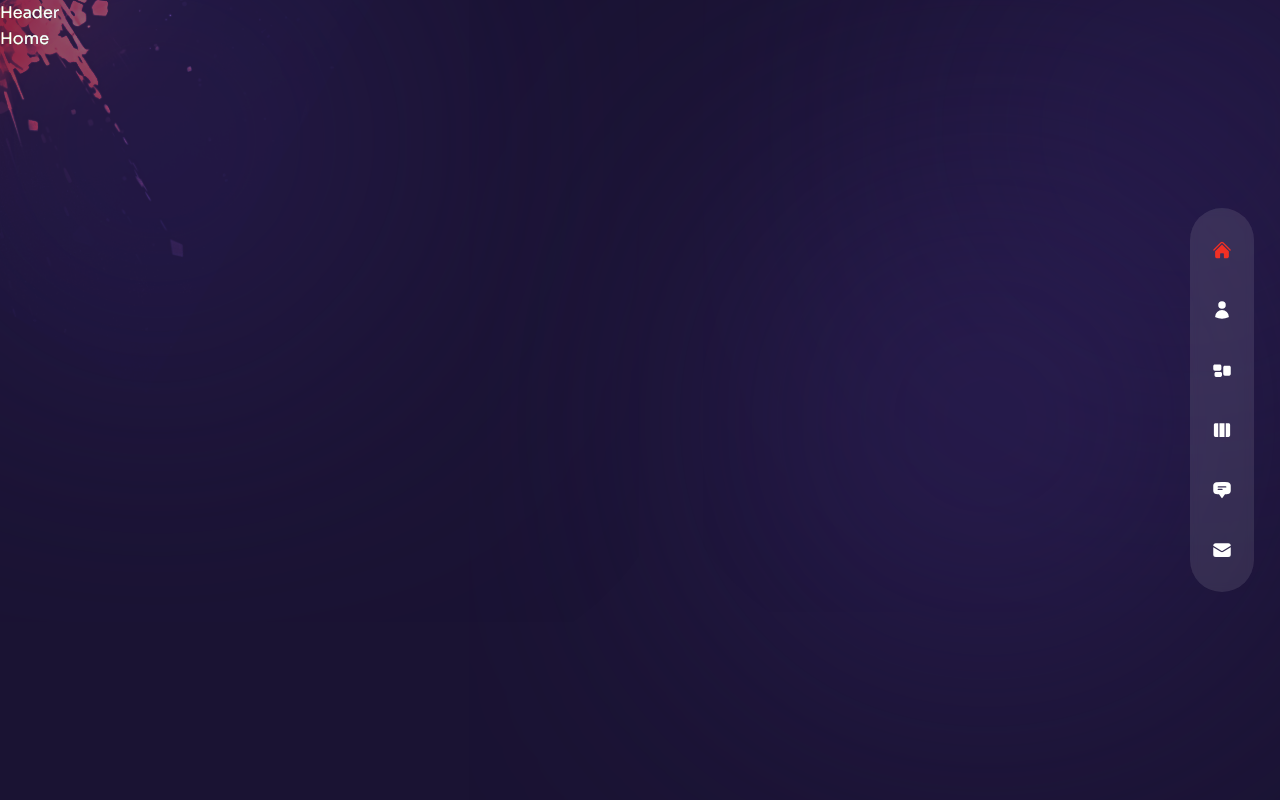
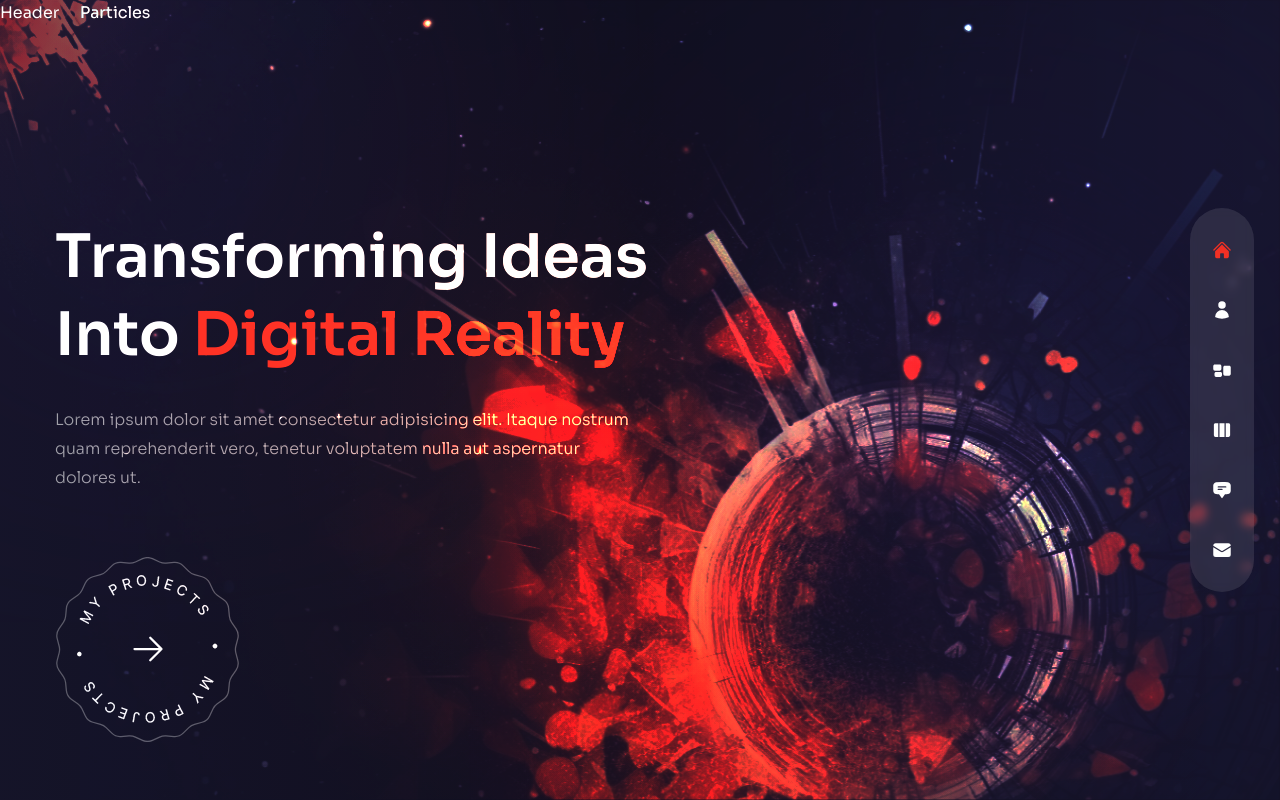
Before and after one commit to Lameuhton/atome_portfolio, a Next.js app: page / in a window 1280 px wide. Built offline with nearby package versions, Linux system fonts and the light colour scheme.

Commit message:
home page advanced

```diff
--- a/components/Header.js
+++ b/components/Header.js
@@ -1,5 +1,5 @@
 const Header = () => {
-  return <header>Header</header>;
+  return <header className="absolute z-30 w-full">Header</header>;
 };
 
 export default Header;
--- a/components/ProjectsBtn.js
+++ b/components/ProjectsBtn.js
@@ -1,5 +1,31 @@
+// next image
+import Image from "next/image";
+
+// next link
+import Link from "next/link";
+
+// icons
+import { HiArrowRight } from 'react-icons/hi2'
+
 const ProjectsBtn = () => {
-  return <div>Project Btn</div>;
+  return (
+    <div className="mx-auto xl:mx-0">
+      <Link
+        href={'/work'}
+        className="relative w-[185px] h-[185px] flex justify-center items-center bg-circleStar bg-cover bg-center bg-no-repeat group"
+      >
+        <Image
+          src={'/rounded-text.png'}
+          width={141}
+          height={148}
+          alt=''
+          className="animate-spin-slow w-full h-full max-w-[141px] max-h-[148px]"
+        />
+        <HiArrowRight className='absolute text-4xl group-hover:translate-x-2 transition-all duration-300' />
+      </Link>
+
+    </div>
+  );
 };
 
 export default ProjectsBtn;
--- a/pages/index.js
+++ b/pages/index.js
@@ -1,5 +1,74 @@
+// next image
+import Image from "next/image";
+
+// components
+import ParticlesContainer from "../components/ParticlesContainer";
+import ProjectsBtn from "../components/ProjectsBtn";
+import Avatar from "../components/Avatar";
+
+// framer motion
+import { motion } from "framer-motion";
+
+// variants
+import { fadeIn } from "../variants";
+
 const Home = () => {
-  return <div>Home</div>;
+  return (
+    <div className="bg-primary/60 h-full">
+      {/* text */}
+      <div className="w-full h-full bg-gradient-to-r from-primary/10 via-black/30 to-black/10">
+        <div className="text-center flex flex-col justify-center xl:pt-40 xl:text-left h-full container mx-auto">
+          {/* title */}
+          <motion.h1
+            variants={fadeIn("down", 0.2)}
+            initial="hidden"
+            animate="show"
+            exit="hidden"
+            className="h1"
+          >
+            Transforming Ideas <br /> Into{" "}
+            <span className="text-accent">Digital Reality</span>
+          </motion.h1>
+          {/* subtitle */}
+          <motion.p
+            variants={fadeIn("down", 0.3)}
+            initial="hidden"
+            animate="show"
+            exit="hidden"
+            className="max-w-sm xl:max-w-xl mx-auto xl:mx-0 mb-10 xl:mb-16"
+          >
+            Lorem ipsum dolor sit amet consectetur adipisicing elit. Itaque
+            nostrum quam reprehenderit vero, tenetur voluptatem nulla aut
+            aspernatur dolores ut.
+          </motion.p>
+          {/* btn */}
+          <div className="flex justify-center xl:hidden relative">
+            <ProjectsBtn />
+          </div>
+          <motion.div
+            variants={fadeIn("down", 0.4)}
+            initial="hidden"
+            animate="show"
+            exit="hidden"
+            className="hidden xl:flex"
+          >
+            <ProjectsBtn />
+          </motion.div>
+        </div>
+      </div>
+      {/* image */}
+      <div className="w-[1200px] h-full absolute right-0 bottom-0">
+        {/* bg img */}
+        <div className="bg-none xl:bg-explosion xl:bg-cover xl:bg-right xl:bg-no-repeat w-full h-full absolute mix-blend-color-dodge translate-z-0"></div>
+        {/* particles */}
+        <div>Particles</div>
+         {/* avatar img
+        <div>
+          <Avatar />
+        </div> */}
+      </div>
+    </div>
+  );
 };
 
 export default Home;
```
